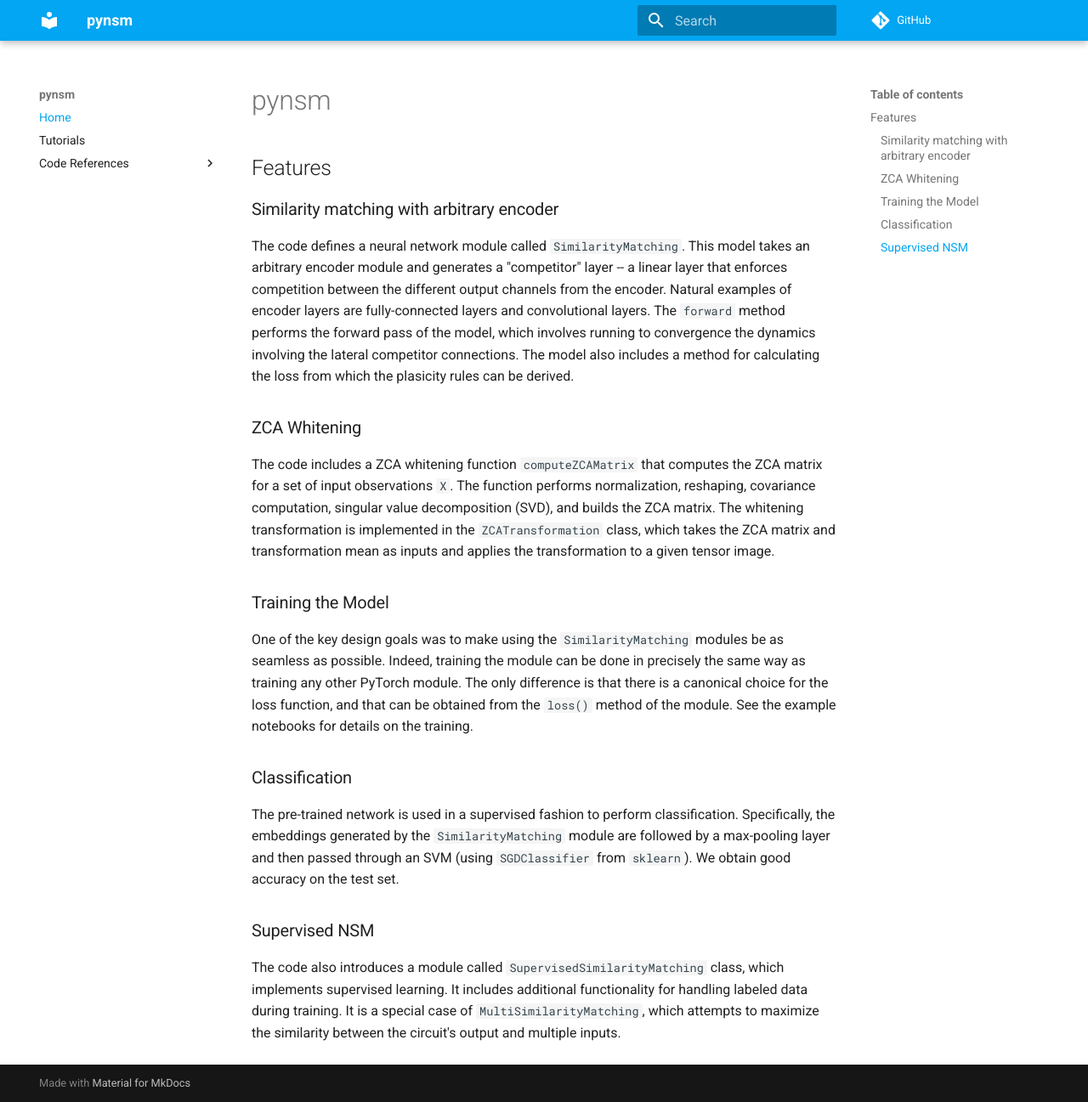
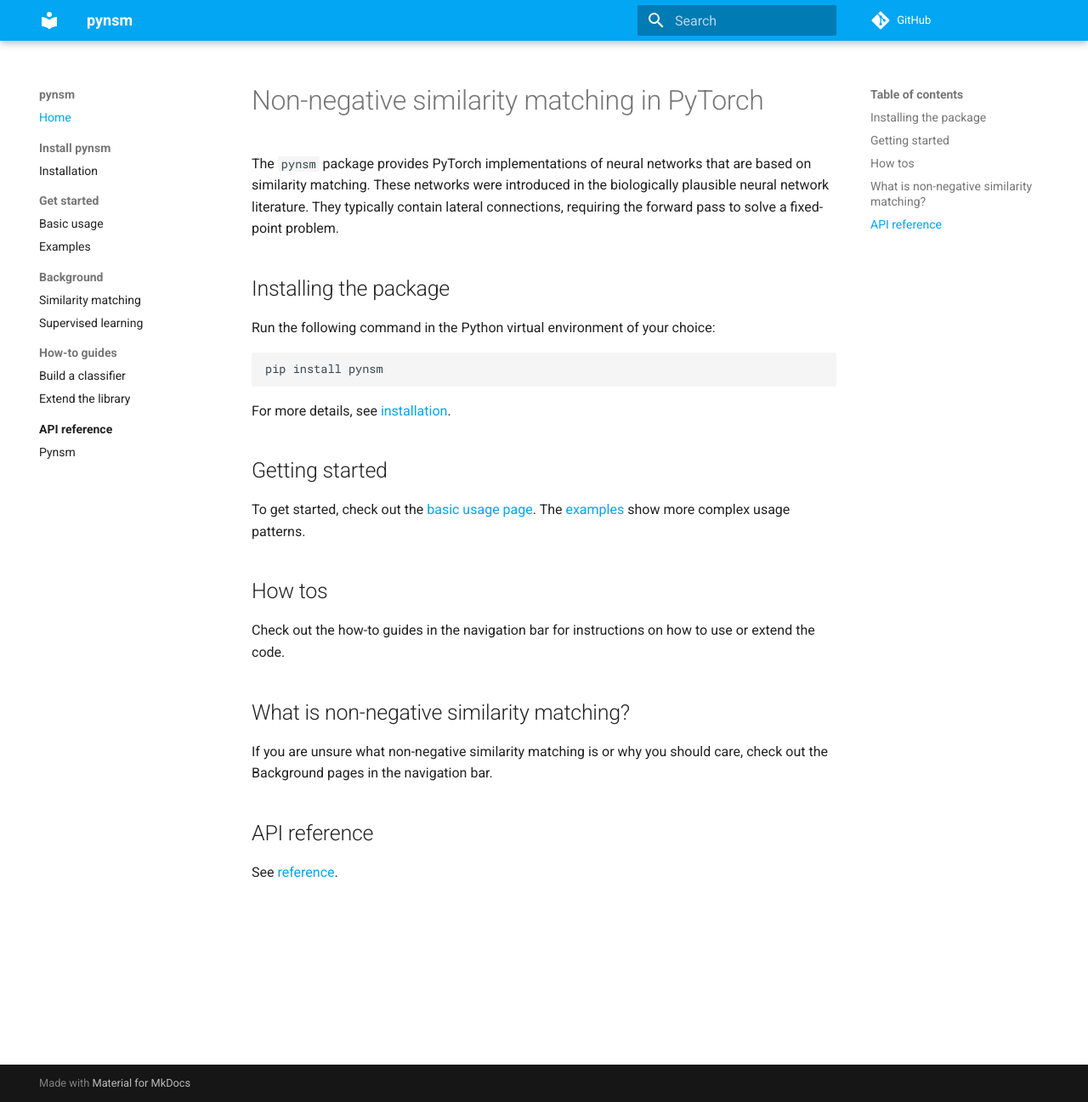
Before and after one commit to Shagesh/pytorch-NSM, an MkDocs documentation site: the page built from docs/index.md, in a window 1280 px wide and 1297 px high. Shown: the whole window at 85% size. Built offline with MkDocs 1.6.1 and Material for MkDocs 9.7.7, drawn with Linux system fonts in a browser that asks for light colours; comment, search, counter and statistics services are not loaded.

Commit message:
Update doc formatting and landing page

````diff
--- a/docs/index.md
+++ b/docs/index.md
@@ -1,23 +1,26 @@
-# pynsm
+# Non-negative similarity matching in PyTorch
 
-## Features
+The `pynsm` package provides PyTorch implementations of neural networks that are based on similarity matching. These networks were introduced in the biologically plausible neural network literature. They typically contain lateral connections, requiring the forward pass to solve a fixed-point problem.
 
-### Similarity matching with arbitrary encoder
+## Installing the package
 
-The code defines a neural network module called `SimilarityMatching`. This model takes an arbitrary encoder module and generates a "competitor" layer -- a linear layer that enforces competition between the different output channels from the encoder. Natural examples of encoder layers are fully-connected layers and convolutional layers. The `forward` method performs the forward pass of the model, which involves running to convergence the dynamics involving the lateral competitor connections. The model also includes a method for calculating the loss from which the plasicity rules can be derived.
+Run the following command in the Python virtual environment of your choice:
 
-### ZCA Whitening
+```bash
+pip install pynsm
+```
 
-The code includes a ZCA whitening function `computeZCAMatrix` that computes the ZCA matrix for a set of input observations `X`. The function performs normalization, reshaping, covariance computation, singular value decomposition (SVD), and builds the ZCA matrix. The whitening transformation is implemented in the `ZCATransformation` class, which takes the ZCA matrix and transformation mean as inputs and applies the transformation to a given tensor image.
+For more details, see [installation](install.md).
 
-### Training the Model
+## Getting started
 
-One of the key design goals was to make using the `SimilarityMatching` modules be as seamless as possible. Indeed, training the module can be done in precisely the same way as training any other PyTorch module. The only difference is that there is a canonical choice for the loss function, and that can be obtained from the `loss()` method of the module. See the example notebooks for details on the training.
+To get started, check out the [basic usage page](basic_usage.md). The [examples](examples/generated) show more complex usage patterns.
 
-### Classification
+## How tos
+Check out the how-to guides in the navigation bar for instructions on how to use or extend the code.
 
-The pre-trained network is used in a supervised fashion to perform classification. Specifically, the embeddings generated by the `SimilarityMatching` module are followed by a max-pooling layer and then passed through an SVM (using `SGDClassifier` from `sklearn`). We obtain good accuracy on the test set.
+## What is non-negative similarity matching?
+If you are unsure what non-negative similarity matching is or why you should care, check out the Background pages in the navigation bar.
 
-### Supervised NSM
-
-The code also introduces a module called `SupervisedSimilarityMatching` class, which implements supervised learning. It includes additional functionality for handling labeled data during training. It is a special case of `MultiSimilarityMatching`, which attempts to maximize the similarity between the circuit's output and multiple inputs.
+## API reference
+See [reference](reference/).
--- a/mkdocs.yml
+++ b/mkdocs.yml
@@ -5,8 +5,9 @@ theme:
   name: 'material'
   palette:
     primary: 'light blue'
-    features:
-      - navigation.tabs
+  features:
+    - navigation.sections
+
 plugins:
     - search                            # make sure the search plugin is still enabled
     - mkdocstrings                      # generating documentation from docstrings
@@ -19,7 +20,28 @@ plugins:
     - gallery:
         examples_dirs: docs/examples          # path to your example scripts
         gallery_dirs: docs/generated/gallery  # where to save generated gallery
+
+markdown_extensions:
+  - footnotes
+  - pymdownx.arithmatex:
+      generic: true
+
+extra_javascript:
+  - javascript/mathjax.js
+  - https://polyfill.io/v3/polyfill.min.js?features=es6
+  - https://cdn.jsdelivr.net/npm/mathjax@3/es5/tex-mml-chtml.js
+
 nav:
     - Home: index.md
-    - Tutorials: generated/gallery
-    - Code References: reference/
+    - Install pynsm:
+      - Installation: install.md
+    - Get started:
+      - Basic usage: basic_usage.md
+      - Examples: generated/gallery
+    - Background:
+      - Similarity matching: similarity.md
+      - Supervised learning: supervised.md
+    - How-to guides:
+      - Build a classifier: classifier.md
+      - Extend the library: extending.md
+    - API reference: reference/
````
